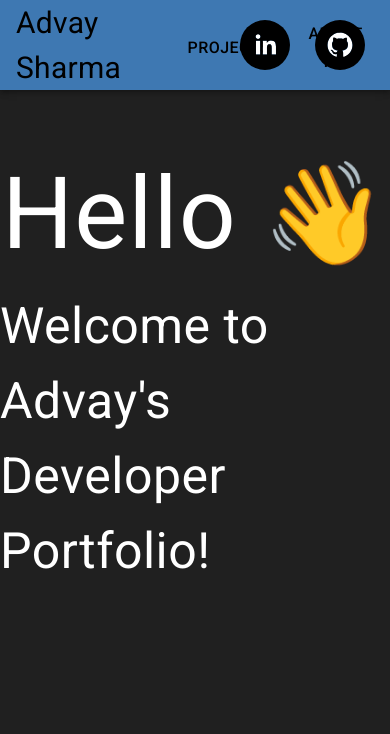
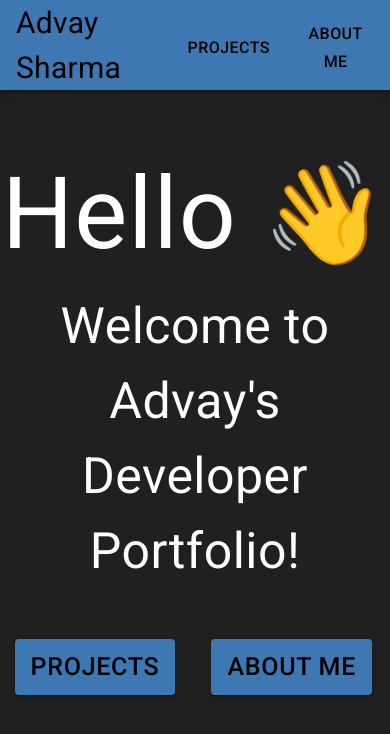
Before and after one commit to sharmaadvay0/developer-portfolio, a React (Create React App) app: page / in a window 390 px wide. Shown: the top 734 px of the page. Built offline with nearby package versions, Linux system fonts and the light colour scheme.

Commit message:
added buttons and fixed resizing on mobile

```diff
--- a/package.json
+++ b/package.json
@@ -6,6 +6,7 @@
     "@material-ui/core": "^4.11.2",
     "react": "^17.0.1",
     "react-dom": "^17.0.1",
+    "react-responsive": "^8.2.0",
     "react-router-dom": "^5.2.0",
     "react-scripts": "4.0.1",
     "react-social-icons": "^4.1.0"
--- a/src/App.css
+++ b/src/App.css
@@ -27,6 +27,19 @@
 .name {
   order: 2;
 }
+.homePageButtons {
+  order: 3;
+  padding-top: 50px;
+  display: flex;
+}
+.button1 {
+  order: 1;
+  margin-inline-end: 10%;
+}
+.button2 {
+  order: 2;
+  width: 200px;
+}
 .socialIcons {
   position: absolute;
   right: 0px;
--- a/src/App.js
+++ b/src/App.js
@@ -5,17 +5,28 @@ import Home from "./pages/Home";
 import Projects from "./pages/Projects";
 import About from "./pages/About";
 import "./App.css";
+import { createMuiTheme, ThemeProvider } from "@material-ui/core";
 
 const App = () => {
+  const theme = createMuiTheme({
+    palette: {
+      primary: {
+        main: "#3E78B2",
+      },
+    },
+  });
+
   return (
     <div className="background">
       <Router>
+        <ThemeProvider theme={theme}>
           <Navbar />
           <Switch>
             <Route exact path="/" component={Home} />
             <Route exact path="/projects" component={Projects} />
             <Route exact path="/about" component={About} />
           </Switch>
+        </ThemeProvider>
       </Router>
     </div>
   );
--- a/src/components/Navbar.js
+++ b/src/components/Navbar.js
@@ -5,8 +5,10 @@ import "../App.css";
 import { CssBaseline } from "@material-ui/core";
 import { Link } from "react-router-dom";
 import { SocialIcon } from "react-social-icons";
+import { useMediaQuery } from "react-responsive";
 
 const Navbar = () => {
+  const landscape = useMediaQuery({ query: "(orientation: landscape)" });
   return (
     <Fragment>
       <CssBaseline />
@@ -45,6 +47,7 @@ const Navbar = () => {
               About Me
             </Link>
           </Button>
+          {landscape && (
             <div className="socialIcons">
               <div className="leftSocialIcon">
                 <SocialIcon
@@ -61,6 +64,7 @@ const Navbar = () => {
                 />
               </div>
             </div>
+          )}
         </Toolbar>
       </AppBar>
     </Fragment>
--- a/src/pages/Home.js
+++ b/src/pages/Home.js
@@ -1,5 +1,6 @@
 import React from "react";
-import { Typography } from "@material-ui/core";
+import { Button, Typography } from "@material-ui/core";
+import { Link } from "react-router-dom";
 
 const Home = () => {
   return (
@@ -10,12 +11,38 @@ const Home = () => {
         </Typography>
       </div>
       <div className="name">
-        <Typography style={{ color: "white", fontSize: 50 }}>
+        <Typography
+          style={{ color: "white", fontSize: 50, textAlign: "center" }}
+        >
           Welcome to Advay's
         </Typography>
-        <Typography style={{ color: "white", fontSize: 50 }}>
+        <Typography
+          style={{ color: "white", fontSize: 50, textAlign: "center" }}
+        >
           Developer Portfolio!
         </Typography>
+      </div>
+      <div className="homePageButtons">
+        <div className="button1">
+          <Button style={{ fontSize: 25 }} variant="contained" color="primary">
+            <Link
+              to="/projects"
+              style={{ color: "black", textDecoration: "none" }}
+            >
+              Projects
+            </Link>
+          </Button>
+        </div>
+        <div className="button2">
+          <Button style={{ fontSize: 25 }} variant="contained" color="primary">
+            <Link
+              to="/about"
+              style={{ color: "black", textDecoration: "none" }}
+            >
+              About Me
+            </Link>
+          </Button>
+        </div>
       </div>
     </div>
   );
```
Also changed, not shown: 1 other file (tests, documents, lock files or other folders). Lines whose indentation alone changed are shown as unchanged.
